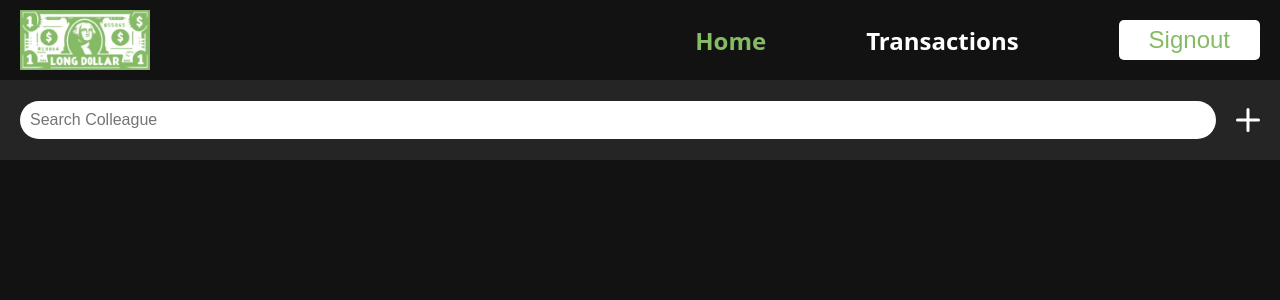
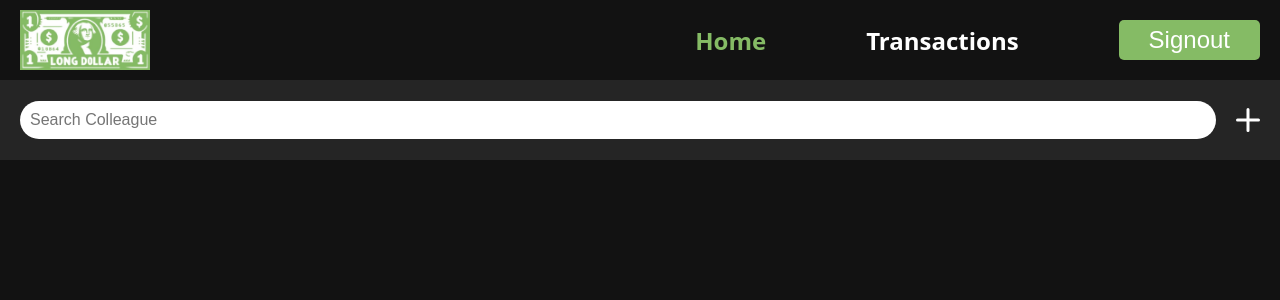
Before and after one commit to BrandonGatewood/Long-Dollar, a React (Vite) app in the folder frontend/: page / in a window 1280 px wide. In both pictures the pointer is over the button "Signout". Shown: the top 300 px of the page. Built offline with nearby package versions, Linux system fonts and the light colour scheme; no server answers.

Commit message:
changed color of primary button primary button is white background and green text

```diff
--- a/frontend/src/css/button.css
+++ b/frontend/src/css/button.css
@@ -30,15 +30,14 @@
 }
 
 .buttonPrimary {
-  background-color: var(--primary);
-  color: var(--white);
-}
-
-.buttonPrimary:focus, .buttonPrimary:hover {
   background-color: var(--white);
   color: var(--primary);
 }
 
+.buttonPrimary:focus, .buttonPrimary:hover {
+  background-color: var(--primary);
+  color: var(--white);
+}
 
 .buttonAlert {
   background-color: var(--red);
```
